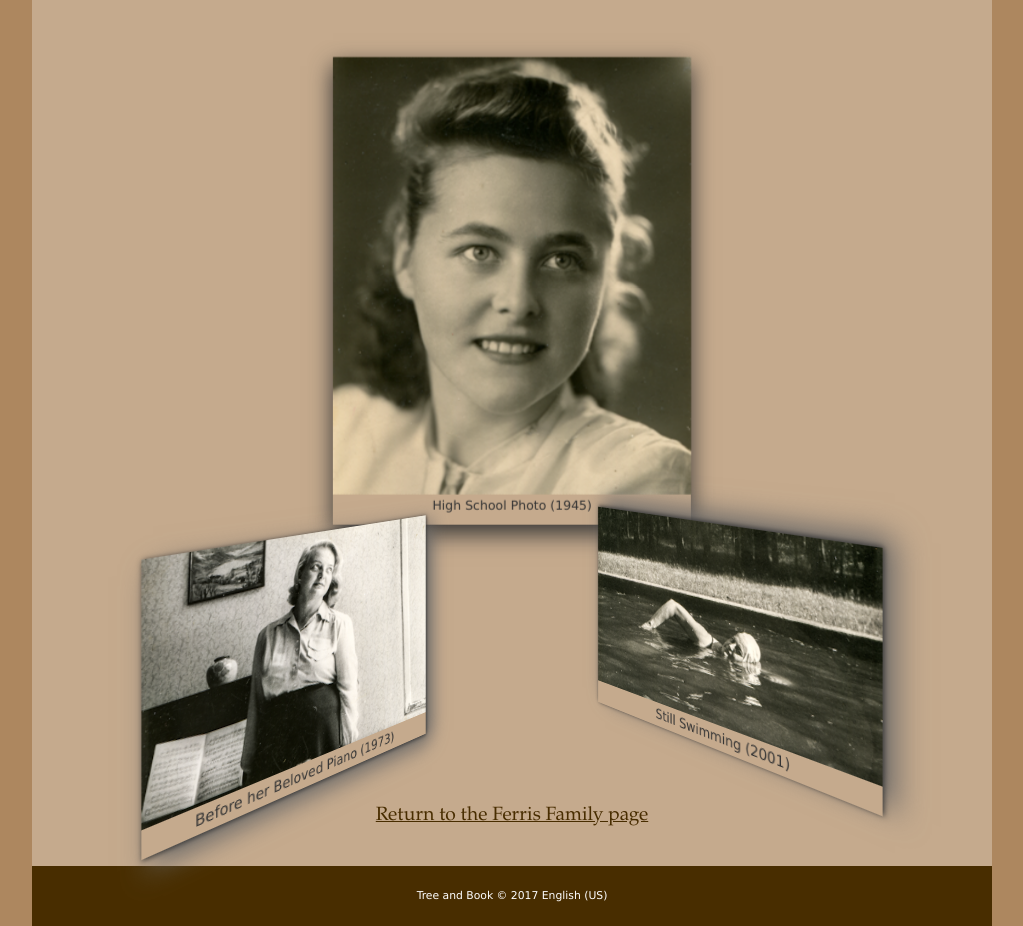
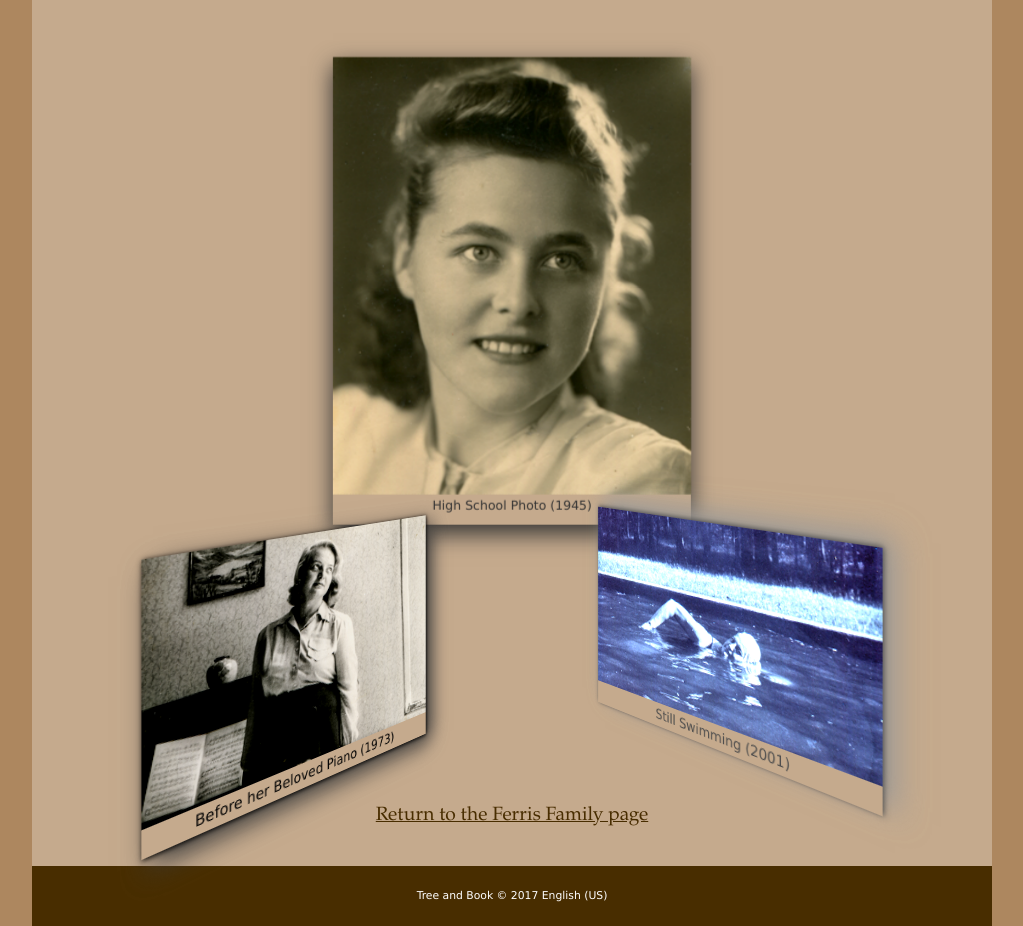
Before and after one commit to eahahn1s/review-4, a plain HTML site: page html/tb_kathleen.html in a window 1280 px wide. Shown: the part 272-1198 px from the top of the page, without its empty margins (128-1151 px from the left). Drawn offline with Linux system fonts and the light colour scheme.

Commit message:
second commit

```diff
--- a/styles/tb_visual3.css
+++ b/styles/tb_visual3.css
@@ -69,7 +69,7 @@ article {
    background: url(../images/tb_back6.png) bottom right / 15% no-repeat;
    border-right: 8px double rgb(147, 116, 68);
    border-bottom: 8px double rgb(147, 116, 68);
-   border-radius: 80px;
+   border-bottom-right-radius: 80px;
    box-shadow: rgba(184, 154, 112, 0.7) -10px -10px 25px;
 }
 
--- a/styles/tb_visual4.css
+++ b/styles/tb_visual4.css
@@ -28,3 +28,12 @@ figure#figure3 {
    transform: rotateY(-50deg) translateY(-30px);
 }
 /* Filter Styles */
+figure#figure1 {
+   -webkit-filter:saturate(1.3)
+}
+figure#figure2 {
+   -webkit-filter:brightness(0.8) contrast(1.5)
+}
+figure#figure3 {
+   -webkit-filter:hue-rotate(170deg) saturate(3) brightness(1.5)
+}
```
